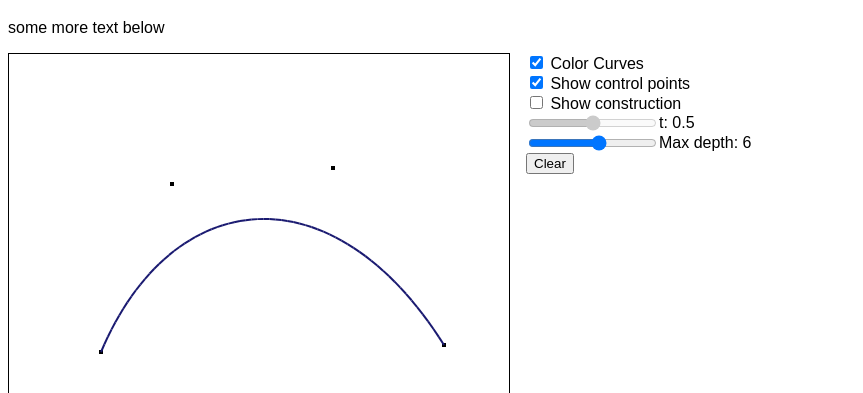
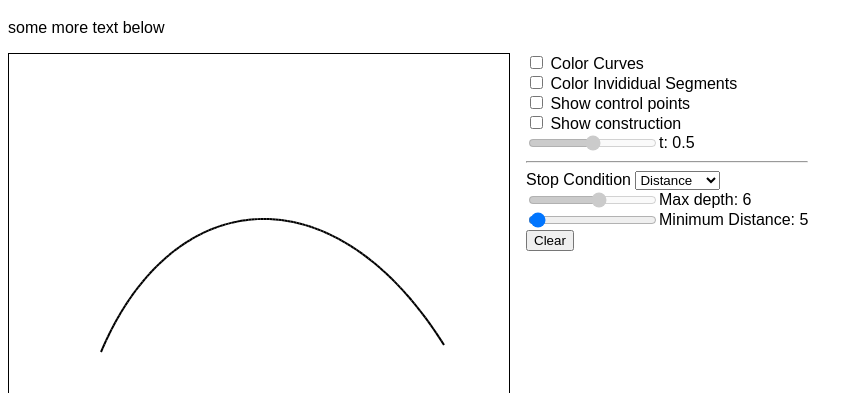
Before and after one commit to jakobhellermann/bezier-editor, a website built with Parcel: page src/index.html in a window 1280 px wide. Shown: the part 61-454 px from the top of the page, without its empty margins (0-863 px from the left). Built offline with nearby package versions, Linux system fonts and the light colour scheme.

Commit message:
implement stop condition and segment coloring

```diff
--- a/src/index.html
+++ b/src/index.html
@@ -20,12 +20,17 @@
 
         <div id="controls">
             <label>
-                <input type="checkbox" id="optionColorCurves" checked>
+                <input type="checkbox" id="optionColorCurves">
                 Color Curves
             </label>
             <br>
             <label>
-                <input type="checkbox" id="optionControlPoints" checked>
+                <input type="checkbox" id="optionColorSegments">
+                Color Invididual Segments
+            </label>
+            <br>
+            <label>
+                <input type="checkbox" id="optionControlPoints">
                 Show control points
             </label>
             <br>
@@ -39,15 +44,30 @@
                 t:&nbsp;
                 <output id="optionConstructionParameterCurrent"></output>
             </label>
+
+            <hr>
+
+            <label>
+                Stop Condition
+                <select id="optionStopCondition">
+                    <option value="DEPTH">Max depth</option>
+                    <option value="DISTANCE" selected>Distance</option>
+                </select>
+            </label>
+
             <label style="display: flex; align-items: center;">
                 <input type="range" min="1" max="10" value="6" id="optionDepth">
                 Max depth:&nbsp;
                 <output id="optionDepthCurrent"></output>
             </label>
 
+            <label style="display: flex; align-items: center;">
+                <input type="range" min="1" max="200" value="5" id="optionMaximumDistance">
+                Minimum Distance:&nbsp;
+                <output id="optionMaximumDistanceCurrent"></output>
+            </label>
+
             <button id="buttonClear">Clear</button>
         </div>
     </div>
 </body>
-
-</html>
--- a/src/index.ts
+++ b/src/index.ts
@@ -4,12 +4,14 @@ let buttonClear = document.getElementById("buttonClear") as HTMLButtonElement;
 let optionDepth = document.getElementById("optionDepth") as HTMLInputElement;
 let optionDepthCurrent = document.getElementById("optionDepthCurrent") as HTMLOutputElement;
 let optionColorCurves = document.getElementById("optionColorCurves") as HTMLInputElement;
+let optionColorSegments = document.getElementById("optionColorSegments") as HTMLInputElement;
 let optionControlPoints = document.getElementById("optionControlPoints") as HTMLInputElement;
 let optionShowConstruction = document.getElementById("optionShowConstruction") as HTMLInputElement;
 let optionConstructionParameter = document.getElementById("optionConstructionParameter") as HTMLInputElement;
 let optionConstructionParameterCurrent = document.getElementById("optionConstructionParameterCurrent") as HTMLOutputElement;
-optionDepthCurrent.value = optionDepth.value;
-optionConstructionParameterCurrent.value = optionConstructionParameter.value;
+let optionMaximumDistance = document.getElementById("optionMaximumDistance") as HTMLInputElement;
+let optionMaximumDistanceCurrent = document.getElementById("optionMaximumDistanceCurrent") as HTMLOutputElement;
+let optionStopCondition = document.getElementById("optionStopCondition") as HTMLSelectElement;
 
 let ctx: CanvasRenderingContext2D = canvas.getContext("2d")!;
 if (ctx === null) throw new Error("could not get canvas context");
@@ -21,14 +23,22 @@ type BezierCurve = Point[];
 
 let initialCurve = [{ "x": 92, "y": 298 }, { "x": 163, "y": 130 }, { "x": 324, "y": 114 }, { "x": 435, "y": 291 }];
 
+enum StopCondition {
+    DEPTH = "DEPTH",
+    DISTANCE = "DISTANCE",
+}
+
 // global state:
 let curves: BezierCurve[] = [initialCurve];
 let options = {
     depth: optionDepth.valueAsNumber,
     colorCurves: optionColorCurves.checked,
+    colorSegments: optionColorSegments.checked,
     controlPoints: optionControlPoints.checked,
     showConstruction: optionShowConstruction.checked,
     constructionParameter: optionConstructionParameter.valueAsNumber,
+    maximumDistance: optionMaximumDistance.valueAsNumber,
+    stopCondition: optionStopCondition.value,
 };
 
 // event listeners
@@ -36,6 +46,10 @@ canvas.addEventListener("click", canvasClick);
 
 optionColorCurves.addEventListener("change", () => {
     options.colorCurves = optionColorCurves.checked;
+    render();
+});
+optionColorSegments.addEventListener("change", () => {
+    options.colorSegments = optionColorSegments.checked;
     render();
 });
 optionControlPoints.addEventListener("change", () => {
@@ -67,6 +81,22 @@ optionConstructionParameter.addEventListener("input", () => {
 });
 optionConstructionParameterCurrent.value = optionConstructionParameter.value;
 
+optionMaximumDistance.addEventListener("input", () => {
+    optionMaximumDistanceCurrent.value = optionMaximumDistance.value;
+    options.maximumDistance = optionMaximumDistance.valueAsNumber;
+    render();
+});
+optionMaximumDistanceCurrent.value = optionMaximumDistance.value;
+
+optionStopCondition.addEventListener("input", () => {
+    options.stopCondition = optionStopCondition.value;
+    optionMaximumDistance.disabled = options.stopCondition !== StopCondition.DISTANCE;
+    optionDepth.disabled = options.stopCondition !== StopCondition.DEPTH;
+    render();
+});
+optionMaximumDistance.disabled = options.stopCondition !== StopCondition.DISTANCE;
+optionDepth.disabled = options.stopCondition !== StopCondition.DEPTH;
+
 buttonClear.addEventListener("click", () => {
     curves = [[]];
     render();
@@ -77,7 +107,13 @@ function clear() {
     ctx.clearRect(0, 0, ctx.canvas.width, ctx.canvas.height);
 }
 
+let segmentIndex = 0;
 function drawLine(from: Point, to: Point) {
+    if (options.colorSegments) {
+        ctx.strokeStyle = distinctColors[segmentIndex % distinctColors.length];
+        segmentIndex += 1;
+    }
+
     ctx.beginPath();
     ctx.moveTo(from.x, from.y);
     ctx.lineTo(to.x, to.y);
@@ -114,7 +150,19 @@ function calculateIntermediates(points: Point[], t: number): Point[][] {
 function drawBezierCasteljau(points: BezierCurve, depth = 5) {
     if (points.length <= 1) return;
 
-    if (depth === 0) drawLine(points[0], points[points.length - 1]);
+    let shouldStop;
+    if (options.stopCondition === StopCondition.DEPTH) {
+        shouldStop = depth === 0;
+    } else if (options.stopCondition === StopCondition.DISTANCE) {
+        let start = points[0];
+        let end = points[points.length - 1];
+        let deltaX = end.x - start.x;
+        let deltaY = end.y - start.y;
+        let distance = Math.sqrt(deltaX * deltaX + deltaY * deltaY);
+        shouldStop = distance < options.maximumDistance;
+    }
+
+    if (shouldStop) drawLine(points[0], points[points.length - 1]);
     else {
         let intermediates = calculateIntermediates(points, 0.5);
 
@@ -136,7 +184,6 @@ function drawBezierConstruction(curve: BezierCurve) {
         let intermediate = intermediates[i];
 
         if (i > 0) {
-
             for (let point of intermediate) {
                 ctx.fillStyle = "#00f";
                 drawPoint(point);
@@ -169,6 +216,7 @@ function canvasClick(event: MouseEvent) {
 
 let distinctColors = ["#191970", "#006400", "#ff0000", "#00ff00", "#00ffff", "#ff00ff", "#ffb6c1"];
 function render() {
+    segmentIndex = 0;
     clear();
 
     for (let i = 0; i < curves.length; i++) {
```
